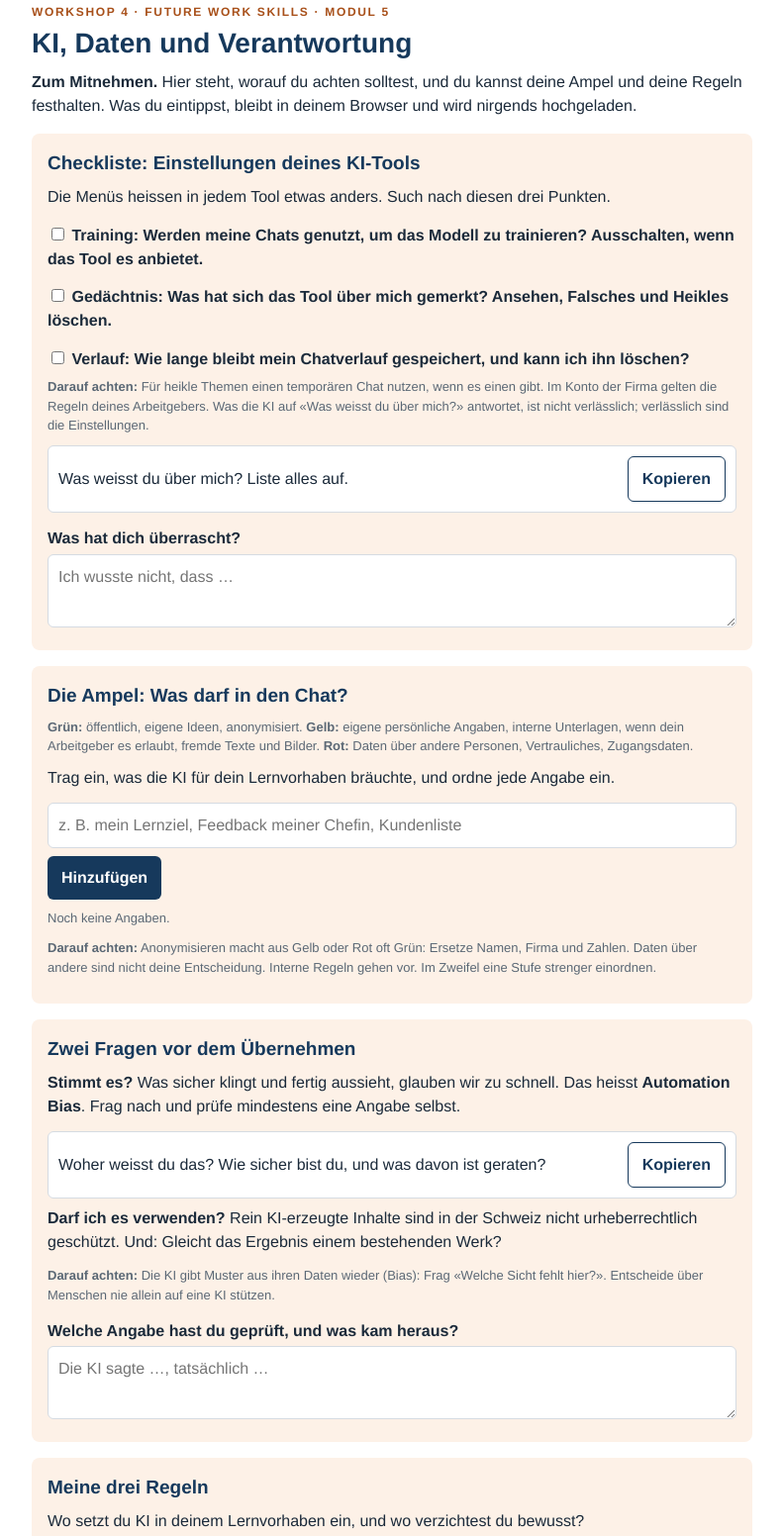
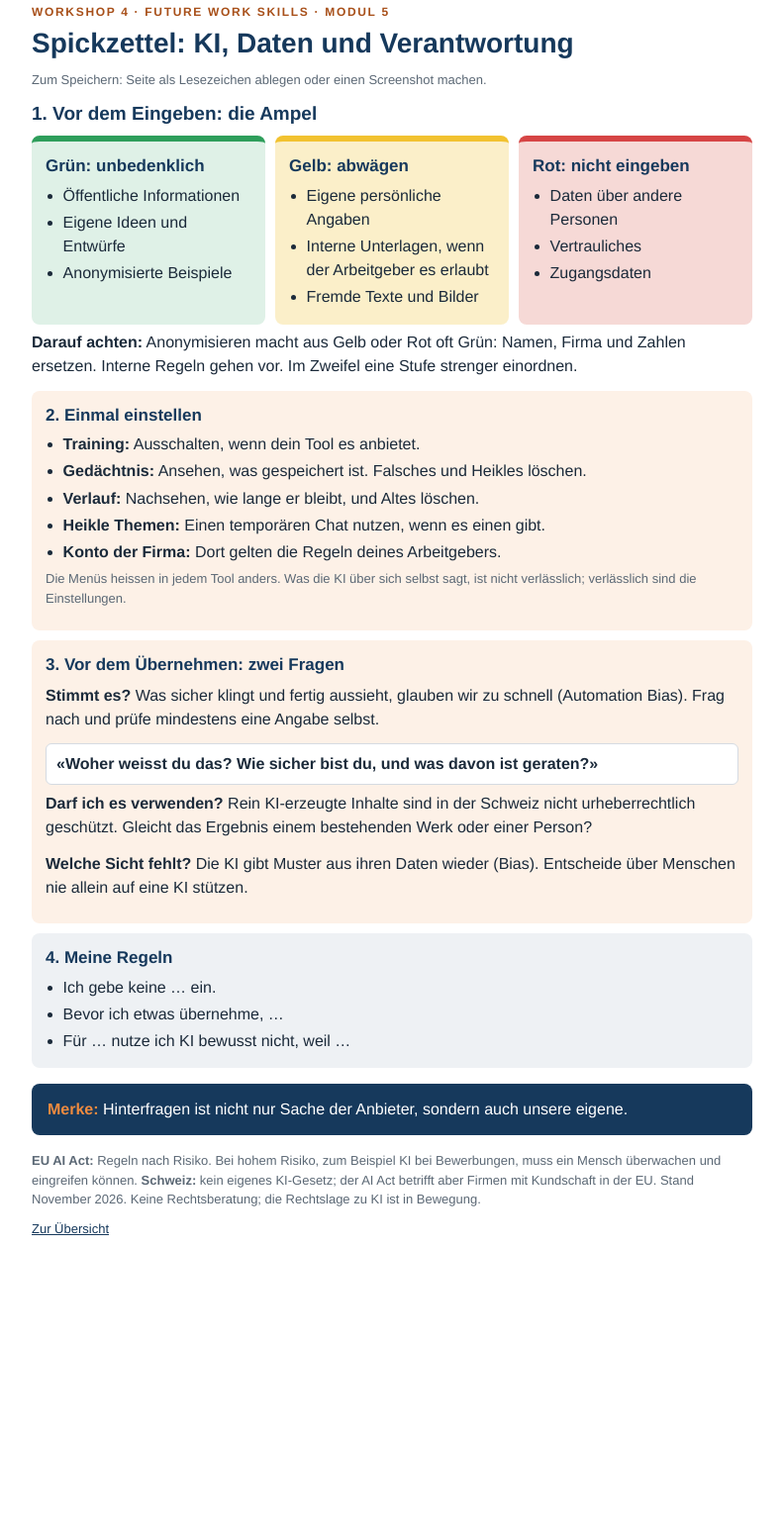
Before and after one commit to silvanadrian/ki-instruktionen-workshop, a plain HTML site: page docs/ampel.html in a window 1280 px wide. Shown: the part 17-1569 px from the top of the page at 99% size, without its empty margins (244-1035 px from the left). After the commit the page ends 1343 px from the top, so only its background shows below. Drawn offline with Linux system fonts and the light colour scheme.

Commit message:
Workshop 4: Spickzettel statt Formular

```diff
--- a/docs/ampel.html
+++ b/docs/ampel.html
@@ -3,139 +3,69 @@
 <head>
 <meta charset="utf-8">
 <meta name="viewport" content="width=device-width, initial-scale=1">
-<title>Workshop 4: KI, Daten und Verantwortung</title>
+<title>Spickzettel: KI, Daten und Verantwortung</title>
 <link rel="stylesheet" href="stil.css">
+<style>
+  .karte { border-radius:8px; padding:12px 14px; margin:10px 0; }
+  .karte h2 { font-size:17px; margin:0 0 .3em; }
+  .karte ul { margin:.2em 0; padding-left:1.1em; }
+  .karte li { margin:.2em 0; }
+  .ampelreihe { display:grid; grid-template-columns:repeat(3, 1fr); gap:10px; }
+  .ampelreihe .karte { margin:0; border-top:6px solid; }
+  .ampelreihe .gruen { border-color:#2E9E5B; } .ampelreihe .gelb { border-color:#F2C230; } .ampelreihe .rot { border-color:#D64545; }
+  .satz { background:#fff; border:1px solid var(--line); border-radius:6px; padding:8px 10px; margin:.4em 0; font-weight:600; }
+  @media (max-width:620px) { .ampelreihe { grid-template-columns:1fr; } }
+  @media print { main { padding:0; max-width:none; } body { font-size:12px; } .nichtdrucken { display:none; } .karte, .balken { break-inside:avoid; } }
+</style>
 </head>
 <body>
 <main>
 <div class="kopf">Workshop 4 · Future Work Skills · Modul 5</div>
-<h1>KI, Daten und Verantwortung</h1>
-<p><b>Zum Mitnehmen.</b> Hier steht, worauf du achten solltest, und du kannst deine Ampel und deine Regeln festhalten. Was du eintippst, bleibt in deinem Browser und wird nirgends hochgeladen.</p>
+<h1>Spickzettel: KI, Daten und Verantwortung</h1>
+<p class="klein nichtdrucken">Zum Speichern: Seite als Lesezeichen ablegen oder einen Screenshot machen.</p>
 
-<section class="schritt">
-  <h2>Checkliste: Einstellungen deines KI-Tools</h2>
-  <p>Die Menüs heissen in jedem Tool etwas anders. Such nach diesen drei Punkten.</p>
-  <ul class="pruef">
-    <li><label><input type="checkbox" data-k="c1"> Training: Werden meine Chats genutzt, um das Modell zu trainieren? Ausschalten, wenn das Tool es anbietet.</label></li>
-    <li><label><input type="checkbox" data-k="c2"> Gedächtnis: Was hat sich das Tool über mich gemerkt? Ansehen, Falsches und Heikles löschen.</label></li>
-    <li><label><input type="checkbox" data-k="c3"> Verlauf: Wie lange bleibt mein Chatverlauf gespeichert, und kann ich ihn löschen?</label></li>
+<h2>1. Vor dem Eingeben: die Ampel</h2>
+<div class="ampelreihe">
+  <div class="karte gruen"><h2>Grün: unbedenklich</h2><ul><li>Öffentliche Informationen</li><li>Eigene Ideen und Entwürfe</li><li>Anonymisierte Beispiele</li></ul></div>
+  <div class="karte gelb"><h2>Gelb: abwägen</h2><ul><li>Eigene persönliche Angaben</li><li>Interne Unterlagen, wenn der Arbeitgeber es erlaubt</li><li>Fremde Texte und Bilder</li></ul></div>
+  <div class="karte rot"><h2>Rot: nicht eingeben</h2><ul><li>Daten über andere Personen</li><li>Vertrauliches</li><li>Zugangsdaten</li></ul></div>
+</div>
+<p><b>Darauf achten:</b> Anonymisieren macht aus Gelb oder Rot oft Grün: Namen, Firma und Zahlen ersetzen. Interne Regeln gehen vor. Im Zweifel eine Stufe strenger einordnen.</p>
+
+<div class="karte" style="background:var(--peach)">
+  <h2>2. Einmal einstellen</h2>
+  <ul>
+    <li><b>Training:</b> Ausschalten, wenn dein Tool es anbietet.</li>
+    <li><b>Gedächtnis:</b> Ansehen, was gespeichert ist. Falsches und Heikles löschen.</li>
+    <li><b>Verlauf:</b> Nachsehen, wie lange er bleibt, und Altes löschen.</li>
+    <li><b>Heikle Themen:</b> Einen temporären Chat nutzen, wenn es einen gibt.</li>
+    <li><b>Konto der Firma:</b> Dort gelten die Regeln deines Arbeitgebers.</li>
   </ul>
-  <p class="klein"><b>Darauf achten:</b> Für heikle Themen einen temporären Chat nutzen, wenn es einen gibt. Im Konto der Firma gelten die Regeln deines Arbeitgebers. Was die KI auf «Was weisst du über mich?» antwortet, ist nicht verlässlich; verlässlich sind die Einstellungen.</p>
-  <div class="frage"><span id="q1">Was weisst du über mich? Liste alles auf.</span><button class="hell" data-copy="q1">Kopieren</button></div>
-  <label for="fund">Was hat dich überrascht?</label>
-  <textarea id="fund" placeholder="Ich wusste nicht, dass …"></textarea>
-</section>
+  <p class="klein">Die Menüs heissen in jedem Tool anders. Was die KI über sich selbst sagt, ist nicht verlässlich; verlässlich sind die Einstellungen.</p>
+</div>
 
-<section class="schritt">
-  <h2>Die Ampel: Was darf in den Chat?</h2>
-  <p class="klein"><b>Grün:</b> öffentlich, eigene Ideen, anonymisiert. <b>Gelb:</b> eigene persönliche Angaben, interne Unterlagen, wenn dein Arbeitgeber es erlaubt, fremde Texte und Bilder. <b>Rot:</b> Daten über andere Personen, Vertrauliches, Zugangsdaten.</p>
-  <p>Trag ein, was die KI für dein Lernvorhaben bräuchte, und ordne jede Angabe ein.</p>
-  <div class="zeile">
-    <input type="text" id="neu" placeholder="z. B. mein Lernziel, Feedback meiner Chefin, Kundenliste" aria-label="Neue Angabe">
-    <button id="dazu">Hinzufügen</button>
-  </div>
-  <div id="liste" aria-live="polite"></div>
-  <p class="klein" id="zaehler"></p>
-  <p class="klein"><b>Darauf achten:</b> Anonymisieren macht aus Gelb oder Rot oft Grün: Ersetze Namen, Firma und Zahlen. Daten über andere sind nicht deine Entscheidung. Interne Regeln gehen vor. Im Zweifel eine Stufe strenger einordnen.</p>
-</section>
+<div class="karte" style="background:var(--peach)">
+  <h2>3. Vor dem Übernehmen: zwei Fragen</h2>
+  <p><b>Stimmt es?</b> Was sicher klingt und fertig aussieht, glauben wir zu schnell (Automation Bias). Frag nach und prüfe mindestens eine Angabe selbst.</p>
+  <div class="satz">«Woher weisst du das? Wie sicher bist du, und was davon ist geraten?»</div>
+  <p><b>Darf ich es verwenden?</b> Rein KI-erzeugte Inhalte sind in der Schweiz nicht urheberrechtlich geschützt. Gleicht das Ergebnis einem bestehenden Werk oder einer Person?</p>
+  <p><b>Welche Sicht fehlt?</b> Die KI gibt Muster aus ihren Daten wieder (Bias). Entscheide über Menschen nie allein auf eine KI stützen.</p>
+</div>
 
-<section class="schritt">
-  <h2>Zwei Fragen vor dem Übernehmen</h2>
-  <p><b>Stimmt es?</b> Was sicher klingt und fertig aussieht, glauben wir zu schnell. Das heisst <b>Automation Bias</b>. Frag nach und prüfe mindestens eine Angabe selbst.</p>
-  <div class="frage"><span id="q2">Woher weisst du das? Wie sicher bist du, und was davon ist geraten?</span><button class="hell" data-copy="q2">Kopieren</button></div>
-  <p><b>Darf ich es verwenden?</b> Rein KI-erzeugte Inhalte sind in der Schweiz nicht urheberrechtlich geschützt. Und: Gleicht das Ergebnis einem bestehenden Werk?</p>
-  <p class="klein"><b>Darauf achten:</b> Die KI gibt Muster aus ihren Daten wieder (Bias): Frag «Welche Sicht fehlt hier?». Entscheide über Menschen nie allein auf eine KI stützen.</p>
-  <label for="pruef">Welche Angabe hast du geprüft, und was kam heraus?</label>
-  <textarea id="pruef" placeholder="Die KI sagte …, tatsächlich …"></textarea>
-</section>
-
-<section class="schritt">
-  <h2>Meine drei Regeln</h2>
-  <p>Wo setzt du KI in deinem Lernvorhaben ein, und wo verzichtest du bewusst?</p>
-  <label for="r1">Was ich nicht eingebe</label><input type="text" id="r1" placeholder="Ich gebe keine …">
-  <label for="r2">Wie ich prüfe</label><input type="text" id="r2" placeholder="Bevor ich etwas übernehme, …">
-  <label for="r3">Wo ich verzichte</label><input type="text" id="r3" placeholder="Für … nutze ich KI bewusst nicht, weil …">
-  <div class="zeile"><button id="alles">Ampel und Regeln kopieren (fürs Learning Canvas)</button></div>
-</section>
+<div class="karte" style="background:var(--grey)">
+  <h2>4. Meine Regeln</h2>
+  <ul>
+    <li>Ich gebe keine … ein.</li>
+    <li>Bevor ich etwas übernehme, …</li>
+    <li>Für … nutze ich KI bewusst nicht, weil …</li>
+  </ul>
+</div>
 
 <div class="balken"><b>Merke:</b> Hinterfragen ist nicht nur Sache der Anbieter, sondern auch unsere eigene.</div>
 
-<section class="schritt grau">
-  <h2>Zum Nachlesen</h2>
-  <p><b>Urheberrecht:</b> Darfst du das Material hochladen? Rein KI-erzeugte Inhalte sind in der Schweiz nicht urheberrechtlich geschützt. Gleicht das Ergebnis einem bestehenden Werk?</p>
-  <p><b>EU AI Act:</b> Regeln nach Risiko. Bei hohem Risiko, zum Beispiel KI bei Bewerbungen, muss ein Mensch überwachen und eingreifen können.</p>
-  <p><b>Schweiz:</b> kein eigenes KI-Gesetz. Der AI Act betrifft aber Firmen mit Kundschaft in der EU.</p>
-  <p class="klein">Stand November 2026. Keine Rechtsberatung; die Rechtslage zu KI ist in Bewegung.</p>
-</section>
+<p class="klein"><b>EU AI Act:</b> Regeln nach Risiko. Bei hohem Risiko, zum Beispiel KI bei Bewerbungen, muss ein Mensch überwachen und eingreifen können. <b>Schweiz:</b> kein eigenes KI-Gesetz; der AI Act betrifft aber Firmen mit Kundschaft in der EU. Stand November 2026. Keine Rechtsberatung; die Rechtslage zu KI ist in Bewegung.</p>
 
-<p class="klein"><a href="index.html">Zur Übersicht</a></p>
+<p class="klein nichtdrucken"><a href="index.html">Zur Übersicht</a></p>
 </main>
-
-<script>
-const $ = id => document.getElementById(id);
-const farben = { gruen: "Grün", gelb: "Gelb", rot: "Rot" };
-let stand = { items: [], fund: "", pruef: "", r1: "", r2: "", r3: "", c1: false, c2: false, c3: false };
-try { stand = Object.assign(stand, JSON.parse(localStorage.getItem("ws4") || "{}")); } catch (e) {}
-function sichern() { try { localStorage.setItem("ws4", JSON.stringify(stand)); } catch (e) {} }
-
-function zeichnen() {
-  const liste = $("liste"); liste.textContent = "";
-  stand.items.forEach((it, i) => {
-    const div = document.createElement("div"); div.className = "eintrag ampel " + (it.farbe || "");
-    const span = document.createElement("span"); span.textContent = it.text; div.appendChild(span);
-    for (const f in farben) {
-      const b = document.createElement("button"); b.type = "button"; b.textContent = farben[f];
-      b.className = it.farbe === f ? "" : "hell"; b.setAttribute("aria-pressed", it.farbe === f ? "true" : "false");
-      b.addEventListener("click", () => { stand.items[i].farbe = f; sichern(); zeichnen(); });
-      div.appendChild(b);
-    }
-    const weg = document.createElement("button"); weg.type = "button"; weg.className = "hell"; weg.textContent = "Entfernen";
-    weg.setAttribute("aria-label", "Entfernen: " + it.text);
-    weg.addEventListener("click", () => { stand.items.splice(i, 1); sichern(); zeichnen(); });
-    div.appendChild(weg);
-    liste.appendChild(div);
-  });
-  const n = f => stand.items.filter(it => it.farbe === f).length;
-  $("zaehler").textContent = stand.items.length
-    ? "Grün: " + n("gruen") + " · Gelb: " + n("gelb") + " · Rot: " + n("rot") + " · noch offen: " + stand.items.filter(it => !it.farbe).length
-    : "Noch keine Angaben.";
-}
-function dazu() {
-  const t = $("neu").value.trim(); if (!t) return;
-  stand.items.push({ text: t, farbe: "" }); $("neu").value = ""; sichern(); zeichnen(); $("neu").focus();
-}
-$("dazu").addEventListener("click", dazu);
-$("neu").addEventListener("keydown", e => { if (e.key === "Enter") { e.preventDefault(); dazu(); } });
-for (const k of ["fund", "pruef", "r1", "r2", "r3"]) { $(k).value = stand[k] || ""; $(k).addEventListener("input", () => { stand[k] = $(k).value; sichern(); }); }
-document.querySelectorAll("input[type=checkbox][data-k]").forEach(c => {
-  c.checked = !!stand[c.dataset.k];
-  c.addEventListener("change", () => { stand[c.dataset.k] = c.checked; sichern(); });
-});
-async function kopieren(text, knopf) {
-  let ok = true;
-  try { await navigator.clipboard.writeText(text); }
-  catch (e) {
-    const ta = document.createElement("textarea"); ta.value = text; document.body.appendChild(ta); ta.select();
-    try { ok = document.execCommand("copy"); } catch (e2) { ok = false; }
-    ta.remove();
-  }
-  const alt = knopf.textContent;
-  knopf.textContent = ok ? "Kopiert" : "Bitte von Hand markieren";
-  setTimeout(() => { knopf.textContent = alt; }, 1600);
-}
-document.querySelectorAll("[data-copy]").forEach(b => b.addEventListener("click", () => kopieren($(b.dataset.copy).textContent, b)));
-$("alles").addEventListener("click", e => {
-  const zeilen = ["Meine Ampel"];
-  for (const f in farben) {
-    const xs = stand.items.filter(it => it.farbe === f).map(it => it.text);
-    zeilen.push(farben[f] + ": " + (xs.length ? xs.join("; ") : "–"));
-  }
-  zeilen.push("", "Meine drei Regeln", "1. " + (stand.r1 || "–"), "2. " + (stand.r2 || "–"), "3. " + (stand.r3 || "–"));
-  if (stand.fund) zeilen.push("", "Was mich überrascht hat: " + stand.fund);
-  if (stand.pruef) zeilen.push("", "Was ich nachgeprüft habe: " + stand.pruef);
-  kopieren(zeilen.join("\n"), e.currentTarget);
-});
-zeichnen();
-</script>
 </body>
 </html>
```
